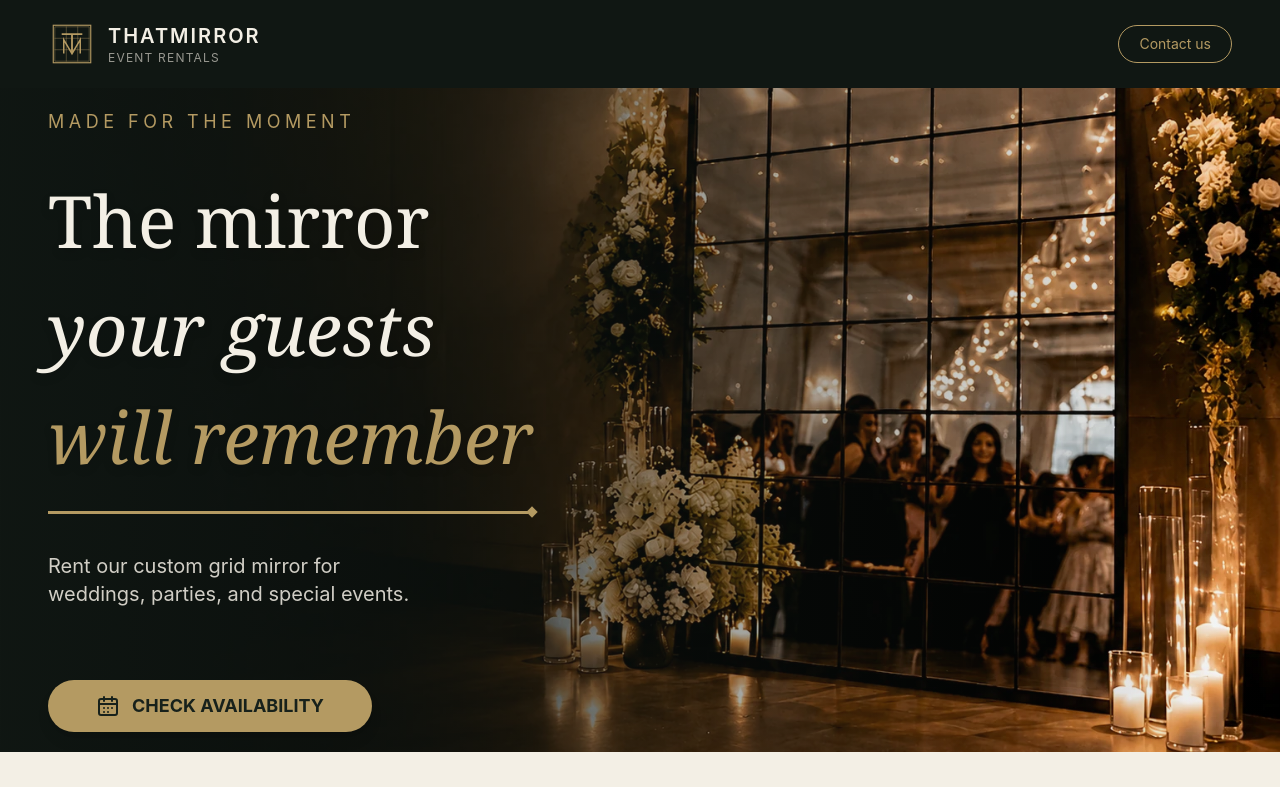
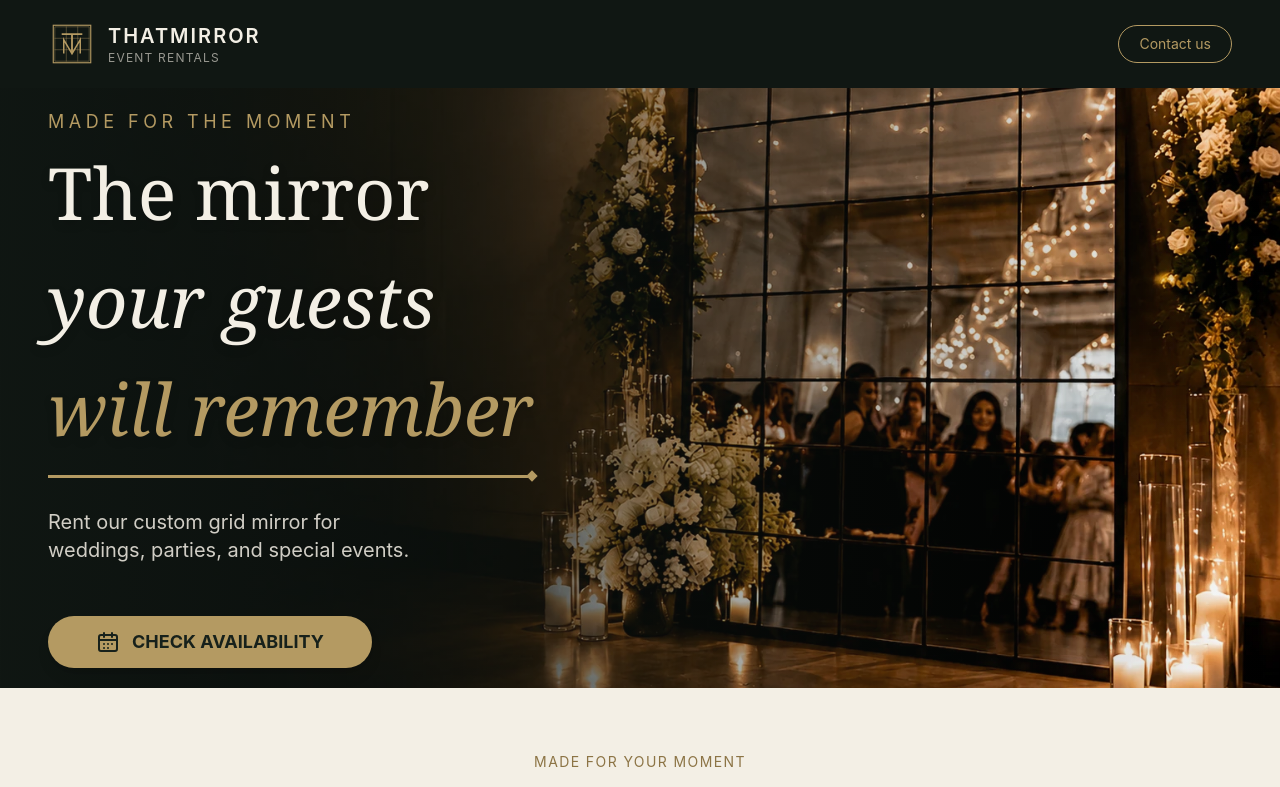
Before and after one commit to julioguzman19/ThatMirror, an Angular app: page / in a window 1280 px wide. Shown: the top 787 px of the page. Built offline with nearby package versions, Linux system fonts and the light colour scheme.

Commit message:
Minor touchups on hero reducing height

```diff
--- a/src/app/app.html
+++ b/src/app/app.html
@@ -28,7 +28,7 @@
 
     <!-- Hero -->
     <section
-      class="relative flex overflow-hidden min-h-[580px] px-5 py-4 sm:px-6 md:px-8 md:py-5 lg:px-12"
+      class="relative flex overflow-hidden min-h-[520px] px-5 py-4 sm:px-6 md:px-8 md:py-5 lg:px-12"
     >
       <!-- Responsive background -->
       <picture class="absolute inset-0">
@@ -46,7 +46,7 @@
       ></div>
 
       <!-- Content -->
-      <div class="relative flex flex-col self-stretch w-full md:max-w-xl lg:max-w-3xl">
+      <div class="relative flex flex-col w-full md:max-w-xl lg:max-w-3xl">
         <div>
           <!-- Eyebrow -->
           <p class="mb-5 text-xs uppercase tracking-[0.25em] text-gold lg:text-lg">
@@ -55,7 +55,7 @@
 
           <!-- Heading -->
           <h1
-            class="flex flex-col gap-6 md:gap-3 font-serif text-4xl leading-none drop-shadow-lg mt-12 sm:text-5xl md:text-6xl lg:text-7xl"
+            class="flex flex-col gap-6 md:gap-3 font-serif text-4xl leading-none drop-shadow-lg sm:text-5xl md:text-6xl lg:text-7xl"
           >
             <span class="block text-ivory"> The mirror </span>
 
@@ -65,14 +65,14 @@
           </h1>
 
           <!-- Gold divider -->
-          <div class="my-6 flex items-center xl:my-9">
+          <div class="my-5 flex items-center xl:my-7">
             <div class="h-px w-48 bg-gold sm:w-78 md:w-84 lg:w-120 xl:h-[3px]"></div>
             <div class="h-2 w-2 rotate-45 bg-gold"></div>
           </div>
 
           <!-- Subtitle -->
           <p
-            class="max-w-[150px] text-base leading-7 text-ivory/85 mb-12 sm:text-lg sm:max-w-[220px] lg:text-xl lg:max-w-[385px]"
+            class="max-w-[150px] text-base leading-7 text-ivory/85 mb-7 sm:text-lg sm:max-w-[220px] lg:text-xl lg:max-w-[385px]"
           >
             Rent our custom grid mirror for weddings, parties, and special events.
           </p>
```
